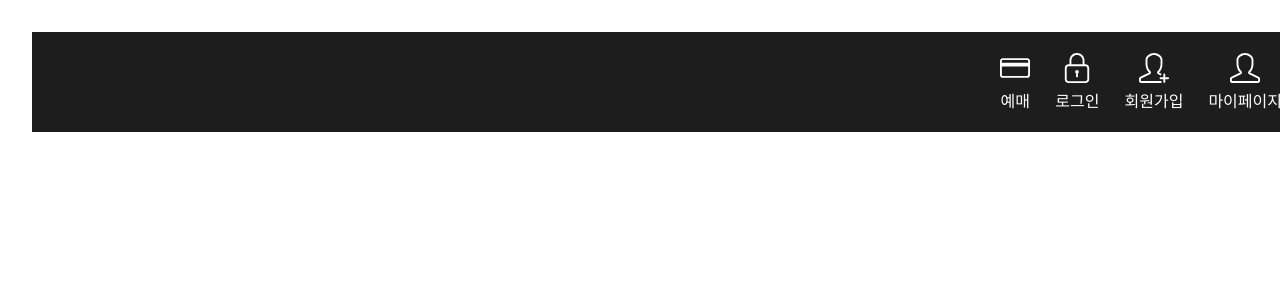
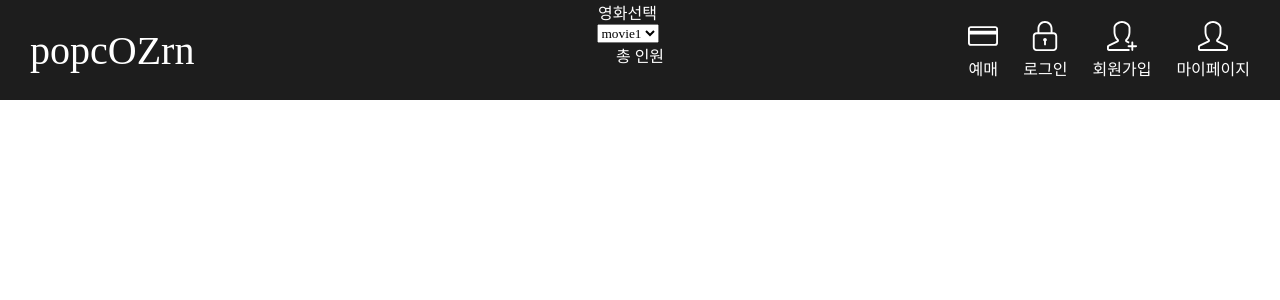
Before and after one commit to deswaq1220/popcOZrn, a React (Vite) app: page /ticketing in a window 1280 px wide. Shown: the top 300 px of the page. Built offline with nearby package versions, Linux system fonts and the light colour scheme; a web font is replaced by a local one.

Commit message:
nav 추가

```diff
--- a/src/App.tsx
+++ b/src/App.tsx
@@ -1,16 +1,31 @@
-import { useState } from 'react'
-import Nav from './components/Nav/Nav'
-import './App.css'
+import { useState } from "react";
+import Nav from "./components/Nav/Nav";
 
-function App() {
-  const [count, setCount] = useState(0)
+import { Routes, Route, Link, Outlet } from "react-router-dom";
+import Ticketing from "./components/Ticketing/Ticketing";
+// import { BrowserRouter as Router } from "react-router-dom";
+// import { useHistory } from "react-router-dom";
+// console.log(auth);
+
+const App: React.FC = () => {
+  const Layout = () => {
+    return (
+      <>
+        <Nav />
+        <Outlet />
+      </>
+    );
+  };
 
   return (
-    <>
+    <div>
+      <Routes>
+        <Route path="/" element={<Layout />}>
+          <Route path="/ticketing" element={<Ticketing />} />
+        </Route>
+      </Routes>
+    </div>
+  );
+};
 
-      <Nav />
-    </>
-  )
-}
-
-export default App
+export default App;
--- /dev/null
+++ b/src/components/Ticketing/Ticketing.css
@@ -0,0 +1,3 @@
+.movie_select {
+  position: relative;
+}
--- a/src/components/Ticketing/Ticketing.tsx
+++ b/src/components/Ticketing/Ticketing.tsx
@@ -1,20 +1,25 @@
-import React from 'react'
-import './Ticketing.css';
-import SelectBox from './SelectBox';
-import Count from './Count';
+import React from "react";
+// import './Ticketing.css';
+import SelectBox from "./SelectBox";
+import Count from "./Count";
+import "./Ticketing.css";
 
 const Ticketing = () => {
   return (
     <>
-      <form className='movie_select'>
-        <li><label className='select'/>영화선택<SelectBox /></li>
-        <li><label className='count' />총 인원</li>
+      <form className="movie_select">
+        <li>
+          <label className="select" />
+          영화선택
+          <SelectBox />
+        </li>
+        <li>
+          <label className="count" />총 인원
+        </li>
       </form>
-      <section>
+      <section></section>
+    </>
+  );
+};
 
-      </section>
-    </>
-  )
-}
-
-export default Ticketing
+export default Ticketing;
```
Also changed, not shown: src/main.tsx (+9 -9 lines).
